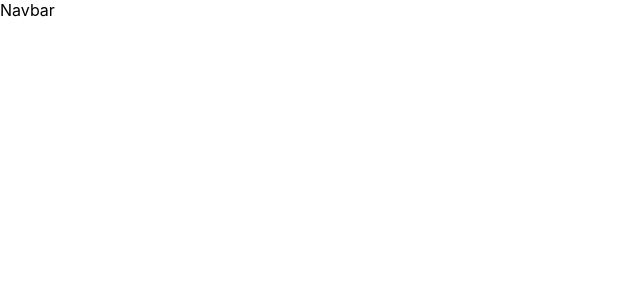
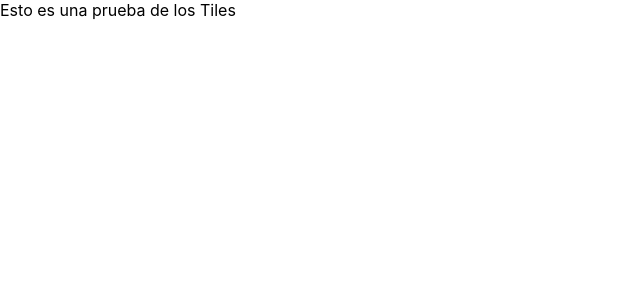
Before and after one commit to iortega-dev/reacty-and-morty, a React (Create React App) app: page / in a window 1280 px wide. Shown: the top 300 px of the page, without its empty margins (0-640 px from the left). Built offline with nearby package versions, Linux system fonts and the light colour scheme.

Commit message:
[ADD] First commit

```diff
--- a/src/App.tsx
+++ b/src/App.tsx
@@ -1,10 +1,10 @@
 // Global imports
 import React from 'react';
 // Local Imports
-import Navbar from '~Components/Navbar';
+import Tiles from '~Components/Tiles';
 
 const App = () => {
-  return <Navbar />;
+  return <Tiles />;
 };
 
 export default App;
--- /dev/null
+++ b/src/app/components/Tiles/index.tsx
@@ -0,0 +1,7 @@
+import React from 'react';
+
+const Tiles = () => {
+  return <div>Esto es una prueba de los Tiles</div>;
+};
+
+export default Tiles;
```
Also changed, not shown: 2 other files (tests, documents, lock files or other folders).
